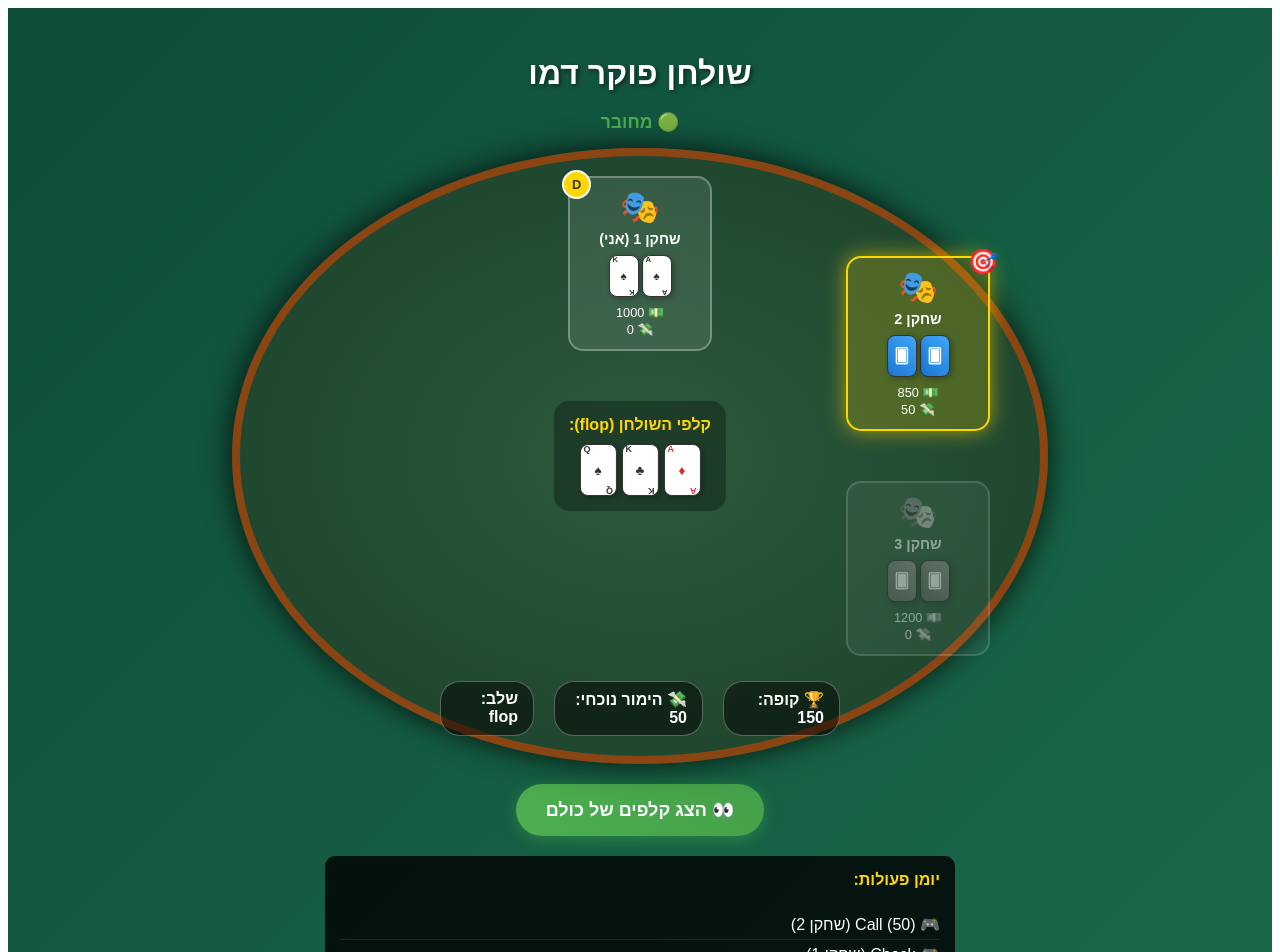
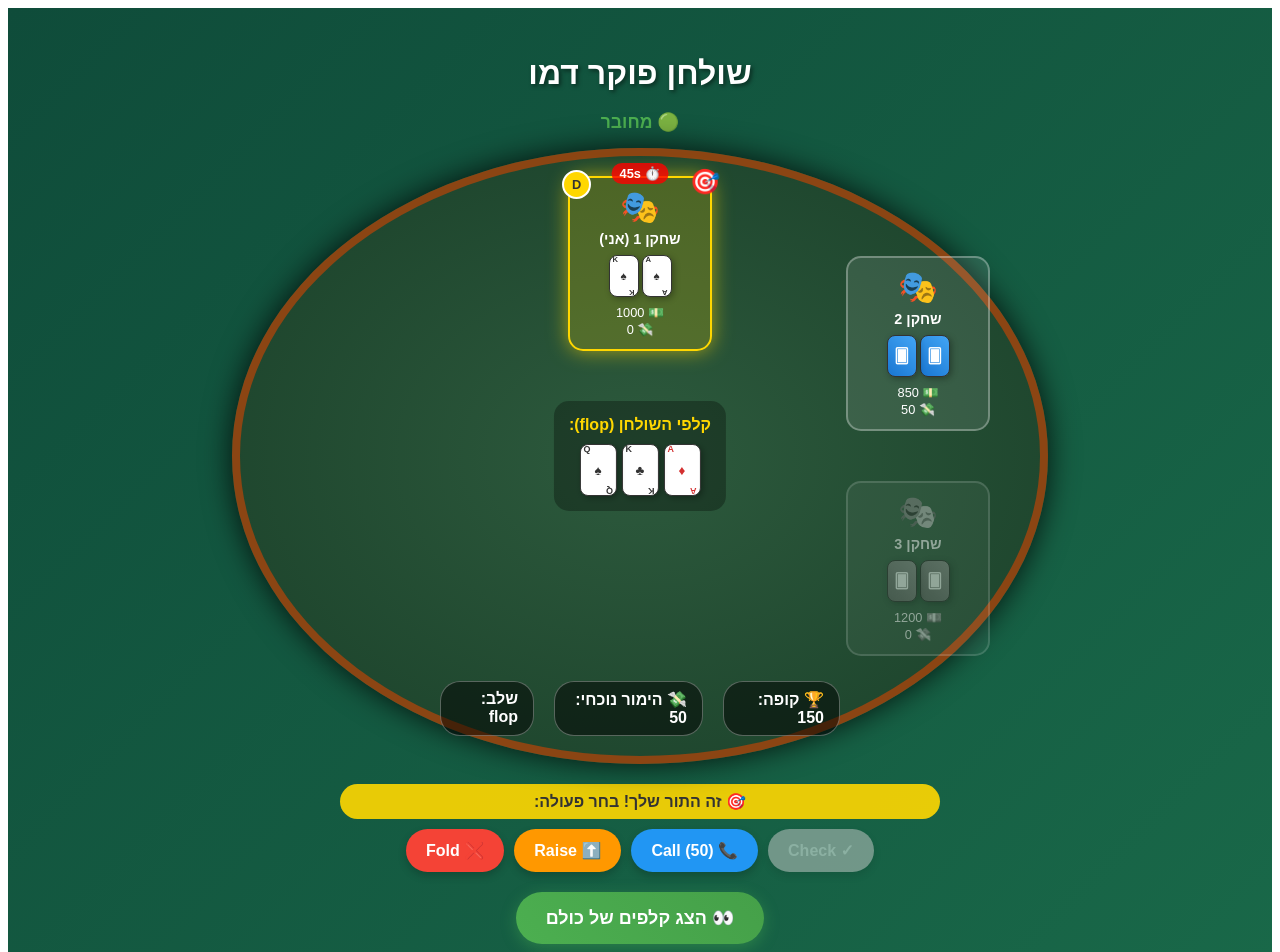
Before and after one commit to Liel988/poker-game, a React (Vite) app: page /table/1 in a window 1280 px wide. Shown: the top 952 px of the page. Built offline with nearby package versions, Linux system fonts and the light colour scheme; no server answers.

Commit message:
עדכון חדש לקליינט / הוספת בדיקה נגד מינוס

```diff
--- a/src/pages/Table.jsx
+++ b/src/pages/Table.jsx
@@ -460,10 +460,20 @@ const styles = `
     color: white;
     font-size: 1.2em;
   }
+
+  .my-turn-indicator {
+    background: rgba(255, 215, 0, 0.9);
+    color: #333;
+    padding: 8px 15px;
+    border-radius: 20px;
+    margin-bottom: 10px;
+    font-weight: bold;
+    text-align: center;
+  }
 `;
 
 const PokerTable = () => {
-  // Mock data for demonstration
+  // Mock data for demonstration - שינוי התור כך שהשחקן הראשון יהיה בתור
   const [players, setPlayers] = useState([
     { id: 'player1', name: 'שחקן 1', chips: 1000, currentBet: 0, hand: ['A♠', 'K♠'], folded: false },
     { id: 'player2', name: 'שחקן 2', chips: 850, currentBet: 50, hand: ['Q♥', 'Q♦'], folded: false },
@@ -471,7 +481,7 @@ const PokerTable = () => {
   ]);
 
   const [dealerIndex, setDealerIndex] = useState(0);
-  const [currentTurn, setCurrentTurn] = useState(1);
+  const [currentTurn, setCurrentTurn] = useState(0); // שינוי ל-0 כך שהשחקן הראשון יהיה בתור
   const [currentBet, setCurrentBet] = useState(50);
   const [pot, setPot] = useState(150);
   const [stage, setStage] = useState('flop');
@@ -502,7 +512,8 @@ const PokerTable = () => {
            players.length > 0 &&
            currentTurn < players.length &&
            players[currentTurn] &&
-           players[currentTurn].id === mySocketId;
+           players[currentTurn].id === mySocketId &&
+           !players[currentTurn].folded;
   };
 
   const getCurrentPlayer = () => {
@@ -537,14 +548,46 @@ const PokerTable = () => {
 
   const handleAction = (action, amount = null) => {
     console.log(`Action: ${action}`, amount);
-    // כאן תהיה הלוגיקה לשליחה לשרת
-    setLog(prev => [`🎮 ${action}${amount ? ` (${amount})` : ''} (${getMyPlayer()?.name})`, ...prev]);
+
+    // סימולציה של פעולה - עדכון הסטייטים
+    const myPlayer = getMyPlayer();
+    if (!myPlayer) return;
+
+    const newPlayers = [...players];
+    const myPlayerIndex = newPlayers.findIndex(p => p.id === mySocketId);
+
+    if (action === 'Call') {
+      const callAmount = getCallAmount();
+      newPlayers[myPlayerIndex].currentBet += callAmount;
+      newPlayers[myPlayerIndex].chips -= callAmount;
+      setPot(prev => prev + callAmount);
+    } else if (action === 'Raise') {
+      const raiseTotal = amount || currentBet + 50;
+      const betDiff = raiseTotal - newPlayers[myPlayerIndex].currentBet;
+      newPlayers[myPlayerIndex].currentBet = raiseTotal;
+      newPlayers[myPlayerIndex].chips -= betDiff;
+      setPot(prev => prev + betDiff);
+      setCurrentBet(raiseTotal);
+    } else if (action === 'Fold') {
+      newPlayers[myPlayerIndex].folded = true;
+    }
+
+    setPlayers(newPlayers);
+
+    // מעבר לשחקן הבא
+    let nextTurn = (currentTurn + 1) % players.length;
+    while (nextTurn !== currentTurn && players[nextTurn]?.folded) {
+      nextTurn = (nextTurn + 1) % players.length;
+    }
+    setCurrentTurn(nextTurn);
+
+    setLog(prev => [`🎮 ${action}${amount ? ` (${amount})` : ''} (${myPlayer.name})`, ...prev]);
   };
 
   const handleRaise = () => {
     if (!isRaising) {
       setIsRaising(true);
-      setRaiseAmount(String(currentBet + 1));
+      setRaiseAmount(String(currentBet + 50));
     } else {
       confirmRaise();
     }
@@ -638,34 +681,55 @@ const PokerTable = () => {
 
       <div className="actions-section">
         {isMyTurn() && (
+          <div className="my-turn-indicator">
+            🎯 זה התור שלך! בחר פעולה:
+          </div>
+        )}
+
+        {gameStarted && !getMyPlayer()?.folded && (
           <div className="actions">
             <button
               onClick={() => handleAction('Check')}
               disabled={!canCheck()}
-              style={{backgroundColor: canCheck() ? '#4CAF50' : '#ccc'}}
+              style={{
+                backgroundColor: canCheck() ? '#4CAF50' : '#ccc',
+                color: 'white'
+              }}
             >
-              Check
+              ✓ Check
             </button>
             <button
               onClick={() => handleAction('Call')}
               disabled={!canCall()}
-              style={{backgroundColor: canCall() ? '#2196F3' : '#ccc'}}
+              style={{
+                backgroundColor: canCall() ? '#2196F3' : '#ccc',
+                color: 'white'
+              }}
             >
-              Call ({getCallAmount()})
+              📞 Call ({getCallAmount()})
             </button>
             <button
               onClick={handleRaise}
-              style={{backgroundColor: canRaise() ? '#FF9800' : '#ccc'}}
+              style={{
+                backgroundColor: canRaise() ? '#FF9800' : '#ccc',
+                color: 'white'
+              }}
               disabled={!canRaise()}
             >
-              {isRaising ? 'בצע Raise' : 'Raise'}
+              {isRaising ? '✅ בצע Raise' : '⬆️ Raise'}
             </button>
             <button
               onClick={() => handleAction('Fold')}
-              style={{backgroundColor: '#f44336'}}
+              style={{backgroundColor: '#f44336', color: 'white'}}
             >
-              Fold
+              ❌ Fold
             </button>
+          </div>
+        )}
+
+        {getMyPlayer()?.folded && (
+          <div style={{color: 'white', textAlign: 'center', padding: '20px'}}>
+            ❌ פרשת מהיד - חכה לסיבוב הבא
           </div>
         )}
       </div>
```
